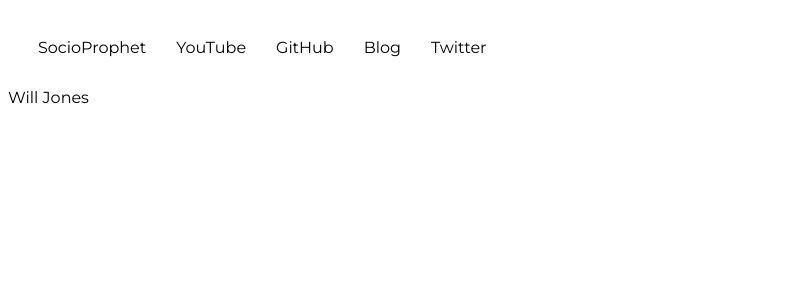
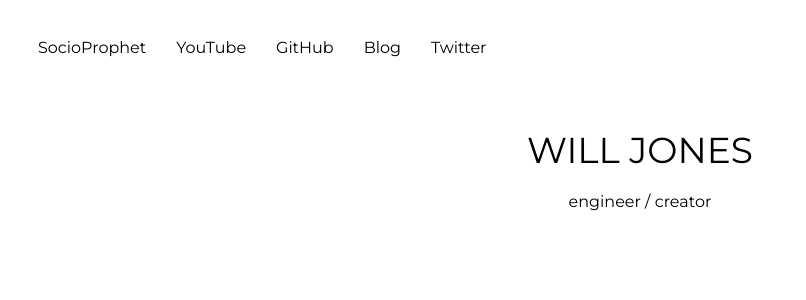
Before and after one commit to willdvlpr/willjonesio-v2, a Vue app: page / in a window 1280 px wide. Shown: the top 300 px of the page, without its empty margins (0-806 px from the left). Built offline with nearby package versions, Linux system fonts and the light colour scheme.

Commit message:
add main title section

```diff
--- a/src/App.vue
+++ b/src/App.vue
@@ -1,37 +1,3 @@
-<script setup>
-import NavLink from './components/NavLink.vue';
-
-const navItems = [
-  { label: 'SocioProphet', href: 'https://www.socioprophet.com/', isExternal: true },
-  { label: 'YouTube', href: 'https://www.youtube.com/@willjones3521', isExternal: true },
-  { label: 'GitHub', href: 'https://github.com/willdvlpr', isExternal: true },
-  { label: 'Blog', href: 'https://willdvlpr.medium.com/', isExternal: true },
-  { label: 'Twitter', href: 'https://twitter.com/willdvlpr', isExternal: true }
-];
-</script>
-
 <template>
-  <header>
-    <div class="wrapper">
-      <NavLink v-for="navItem in navItems" :key="navItem.label" v-bind="navItem" />
-    </div>
-  </header>
-
   <RouterView />
 </template>
-
-<style scoped>
-header {
-  height: 80px;
-  width: 100%;
-}
-
-.wrapper {
-  padding-right: 40px;
-  line-height: 80px;
-}
-
-.wrapper > * {
-  margin-left: 30px;
-}
-</style>
--- /dev/null
+++ b/src/components/PageHeader.vue
@@ -0,0 +1,28 @@
+<script setup>
+import NavLink from '../components/NavLink.vue';
+import { navItems } from '../constants/navItems';
+</script>
+
+<template>
+  <header>
+    <div class="wrapper">
+      <NavLink v-for="navItem in navItems" :key="navItem.label" v-bind="navItem" />
+    </div>
+  </header>
+</template>
+
+<style scoped>
+header {
+  height: 80px;
+  width: 100%;
+}
+
+.wrapper {
+  padding-right: 40px;
+  line-height: 80px;
+}
+
+.wrapper > * {
+  margin-left: 30px;
+}
+</style>
--- /dev/null
+++ b/src/constants/navItems.js
@@ -0,0 +1,7 @@
+export const navItems = [
+  { label: 'SocioProphet', href: 'https://www.socioprophet.com/', isExternal: true },
+  { label: 'YouTube', href: 'https://www.youtube.com/@willjones3521', isExternal: true },
+  { label: 'GitHub', href: 'https://github.com/willdvlpr', isExternal: true },
+  { label: 'Blog', href: 'https://willdvlpr.medium.com/', isExternal: true },
+  { label: 'Twitter', href: 'https://twitter.com/willdvlpr', isExternal: true }
+];
--- a/src/views/HomeView.vue
+++ b/src/views/HomeView.vue
@@ -1,5 +1,30 @@
-<script setup></script>
+<script setup>
+import PageHeader from '../components/PageHeader.vue';
+</script>
 
 <template>
-  <main>Will Jones</main>
+  <PageHeader />
+  <main>
+    <div class="main-title">WILL JONES</div>
+    <div class="main-subtitle">engineer / creator</div>
+  </main>
 </template>
+
+<style scoped>
+main {
+  display: grid;
+  justify-content: center;
+}
+
+.main-title {
+  margin-top: 40px;
+  font-size: 36px;
+  text-align: center;
+}
+
+.main-subtitle {
+  margin-top: 20px;
+  font-size: 16px;
+  text-align: center;
+}
+</style>
```
